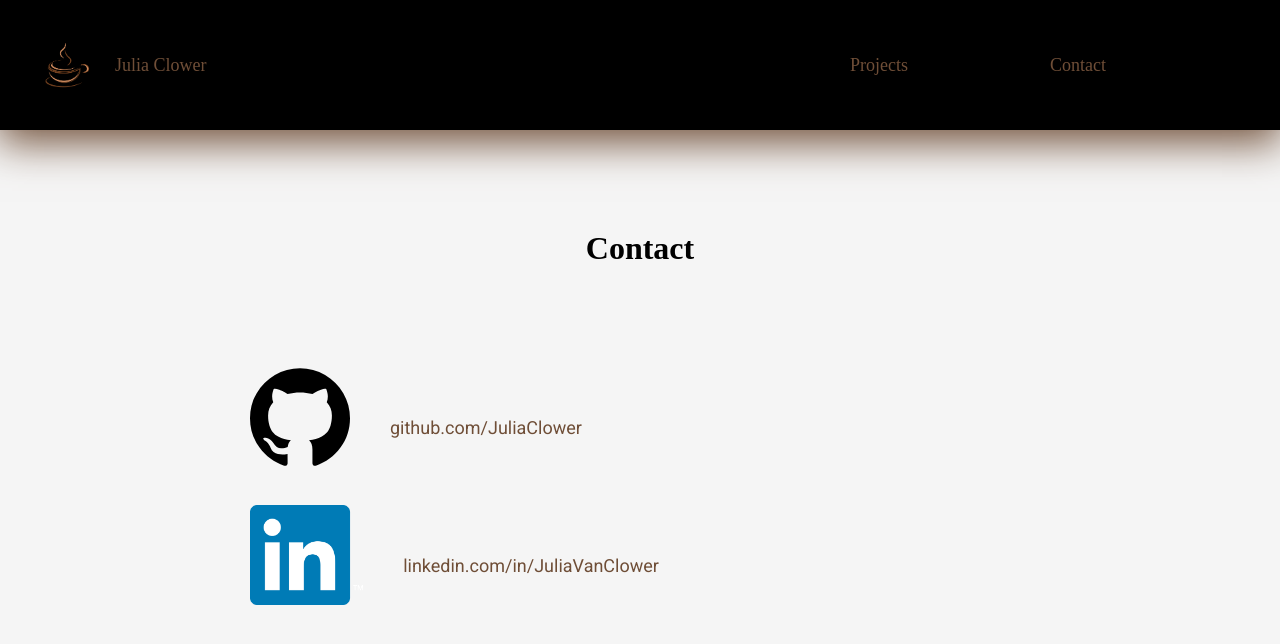
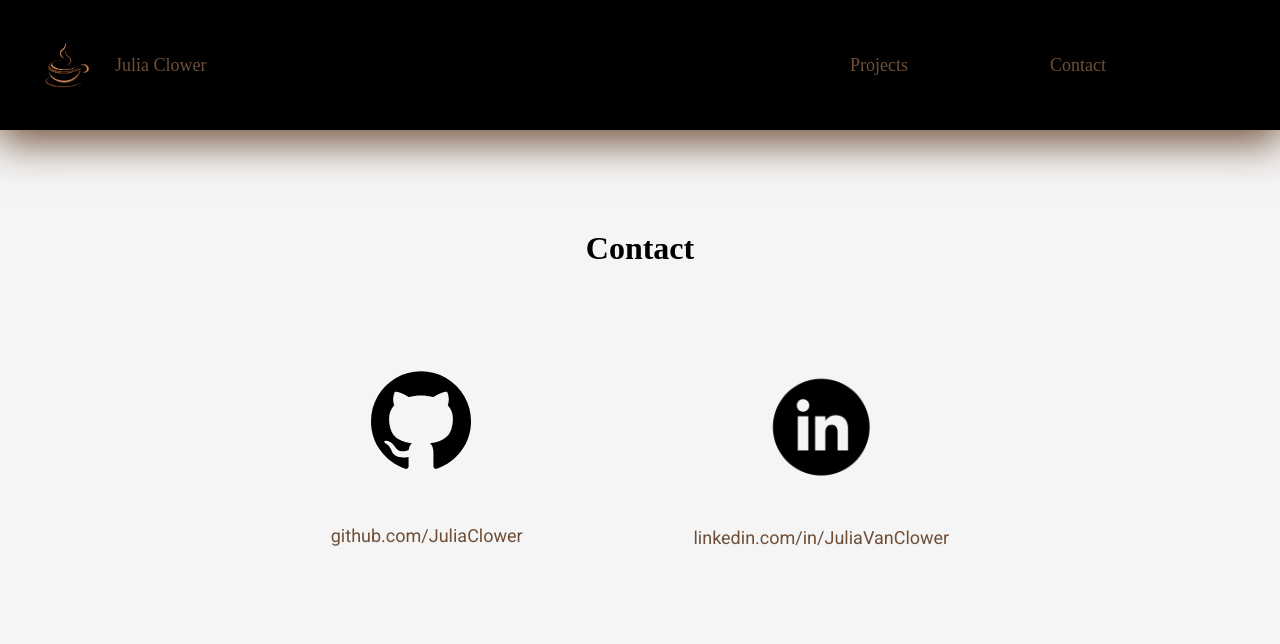
Before and after one commit to JuliaClower/JuliaClower.github.io, a plain HTML site: page contact.html in a window 1280 px wide. Drawn offline with Linux system fonts and the light colour scheme; a web font is replaced by a local one.

Commit message:
made changes to the contacts page

```diff
--- a/contact.html
+++ b/contact.html
@@ -24,13 +24,19 @@
         <div class="main">
             <h1>Contact</h1>
                 <div class="contactLinks">
-                    <a href="https://github.com/JuliaClower" target="_blank">
-                        <img src="css/github.svg" alt="GitHubLogo">github.com/JuliaClower
-                    </a>
-                    <br>
-                    <a href="https://www.linkedin.com/in/juliavanclower" target="_blank">
-                        <img src="css/Linkedin-Download-PNG.png" alt="LinkedinLogo">linkedin.com/in/JuliaVanClower
-                    </a>
+                    <div class="githubicon">
+                        <a href="https://github.com/JuliaClower" target="_blank">
+                        <img src="css/github.svg" alt="GitHubLogo">
+                        </a>
+                        <a href="https://github.com/JuliaClower" target="_blank">github.com/JuliaClower</a>
+                    </div>
+
+                    <div class="linkedin">
+                        <a href="https://www.linkedin.com/in/juliavanclower" target="_blank">
+                        <img src="css/linkedin.png" alt="LinkedinLogo">
+                        </a>
+                        <a href="https://www.linkedin.com/in/juliavanclower" target="_blank">linkedin.com/in/JuliaVanClower</a>
+                    </div>
                 </div>
         </div>
     </div>
--- a/css/main.css
+++ b/css/main.css
@@ -78,7 +78,6 @@ a:hover {
 .main {
     flex: 1;
     margin: 20px 80px;
-    padding-right:;
 }
 
 .content-homepage {
@@ -117,16 +116,38 @@ p {
     font-family: 'Roboto', sans-serif;
 }
 
+.contactLinks {
+    display: flex;
+    align-items: center;
+    justify-content: space-evenly
+}
+
+.githubicon {
+    text-align: center;
+}
+
 .contactLinks a {
     font-family: 'Roboto', sans-serif;
     text-decoration: none;
     font-size: 18px;
     display: flex;
     align-items: center;
-    margin-left: 50px;
 }
 
 .contactLinks img {
-    margin: 0 40px 20px 40px;
+    margin: 0 40px 55px 40px;
     height: 100px;
 }
+
+.linkedin img {
+    justify-content: center;
+    align-items: center;
+    text-align: center;
+    height: 120px;
+    margin: 0 0 40px 0  ;
+}
+
+.linkedin a {
+    justify-content: center;
+    align-items: center;
+}
```
Also changed, not shown: css/linkedin.png (added).
